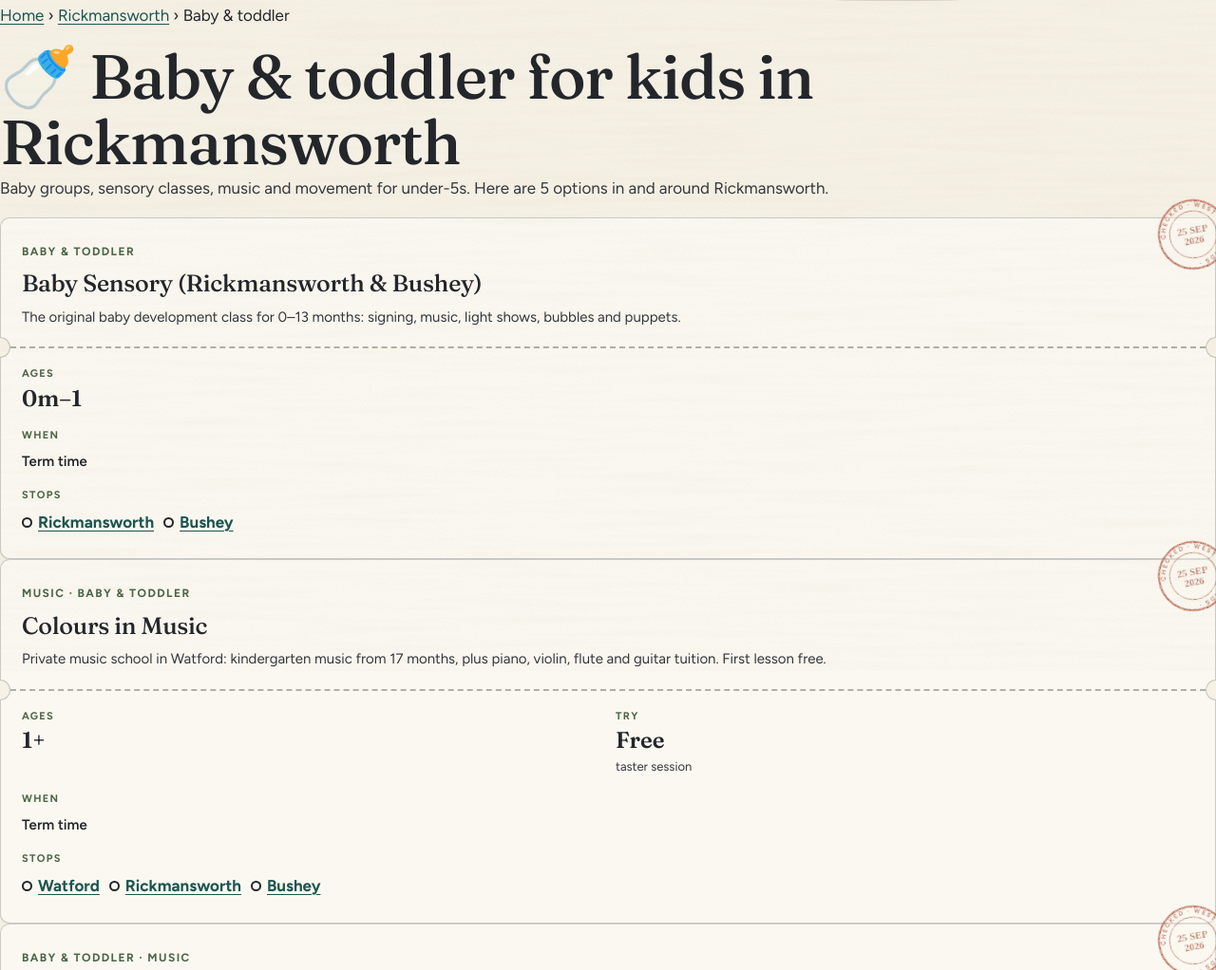
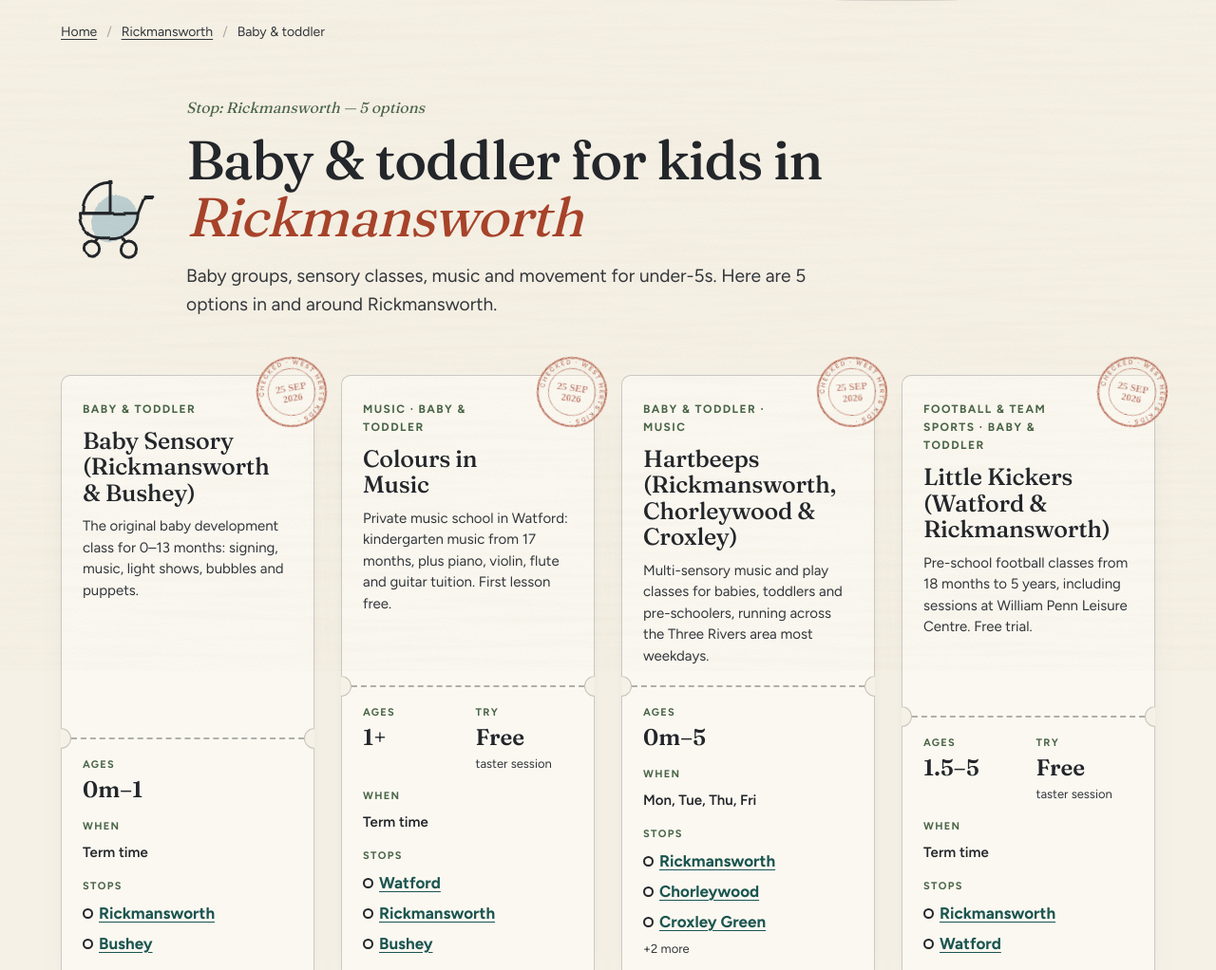
Before and after one commit to adw495/West-Herts-Kids, an Astro site: page /towns/rickmansworth/baby-toddler in a window 1280 px wide. Shown: the part 93-1115 px from the top of the page at 95% size. Built offline with nearby package versions, Linux system fonts and the light colour scheme; Astro itself is replaced by a stand-in of ours.

Commit message:
Design C: src/pages/towns/[town]

```diff
--- a/src/pages/towns/[town]/[cat].astro
+++ b/src/pages/towns/[town]/[cat].astro
@@ -1,8 +1,8 @@
 ---
-// Town x category landing pages, e.g. /towns/rickmansworth/swimming/ ("swimming lessons Rickmansworth").
-// Only generated when there are enough listings, to avoid thin pages.
+// Town x category landing pages, e.g. /towns/rickmansworth/swimming/. Only generated with enough listings.
 import Base from '../../../layouts/Base.astro';
 import ListingCard from '../../../components/ListingCard.astro';
+import CategoryIcon from '../../../components/CategoryIcon.astro';
 import { getListings, byTown, byCategory, MIN_FOR_COMBO_PAGE, type Listing } from '../../../lib/listings';
 import { TOWNS, CATEGORIES, type TownKey, type CategoryKey } from '../../../data/taxonomy';
 
@@ -28,9 +28,17 @@
 };
 ---
 <Base title={`${c.name} for kids in ${t.name}`} description={`${items.length} ${c.name.toLowerCase()} options for children in ${t.name}, with ages, prices and timetables.`} jsonLd={itemList}>
-  <p class="breadcrumb"><a href="/">Home</a> › <a href={`/towns/${town}/`}>{t.name}</a> › {c.name}</p>
-  <h1>{c.emoji} {c.name} for kids in {t.name}</h1>
-  <p class="muted">{c.blurb} Here are {items.length} options in and around {t.name}.</p>
-  <div class="grid" id="results">{items.map((l) => <ListingCard listing={l} />)}</div>
-  <p class="small muted" style="margin-top:20px">Also see all <a href={`/category/${cat}/`}>{c.name.toLowerCase()} across West Herts</a> or <a href={`/towns/${town}/`}>everything in {t.name}</a>.</p>
+  <div class="container">
+    <ol class="crumbs" aria-label="Breadcrumb"><li><a href="/">Home</a></li><li aria-hidden="true">/</li><li><a href={`/towns/${town}/`}>{t.name}</a></li><li aria-hidden="true">/</li><li aria-current="page">{c.name}</li></ol>
+    <header class="page-head" style="display:flex;gap:28px;align-items:center;flex-wrap:wrap">
+      <CategoryIcon cat={cat} size={104} />
+      <div style="flex:1;min-width:260px">
+        <p class="plate">Stop: {t.name} — {items.length} options</p>
+        <h1>{c.name} for kids in <em>{t.name}</em></h1>
+        <p class="lead">{c.blurb} Here are {items.length} options in and around {t.name}.</p>
+      </div>
+    </header>
+    <div class="cards" id="results" style="margin-top:32px">{items.map((l, i) => <ListingCard listing={l} index={i} />)}</div>
+    <p class="muted" style="margin:32px 0 96px">Also see all <a href={`/category/${cat}/`}>{c.name.toLowerCase()} across West Herts</a>, or <a href={`/towns/${town}/`}>everything in {t.name}</a>.</p>
+  </div>
 </Base>
```
Also changed, not shown: src/pages/towns/[town]/index.astro (+13 -9 lines).
